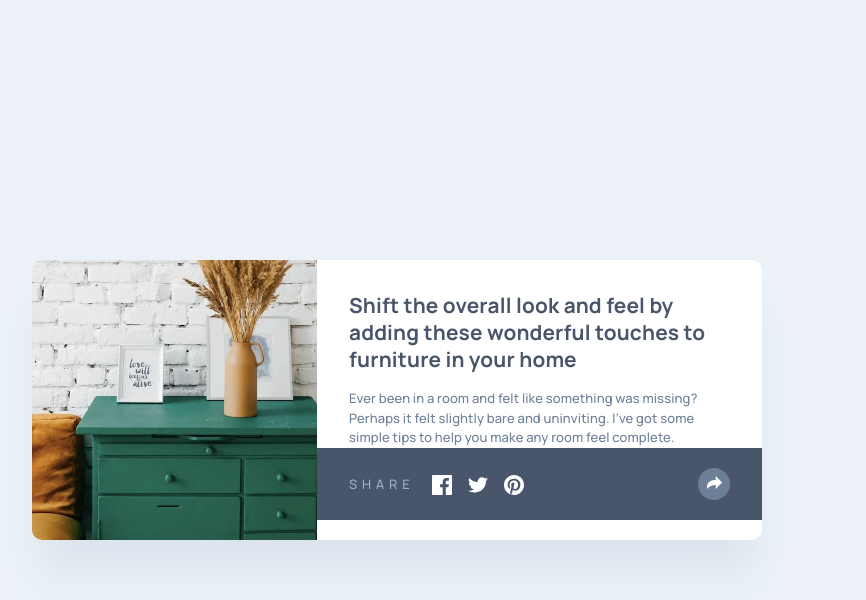
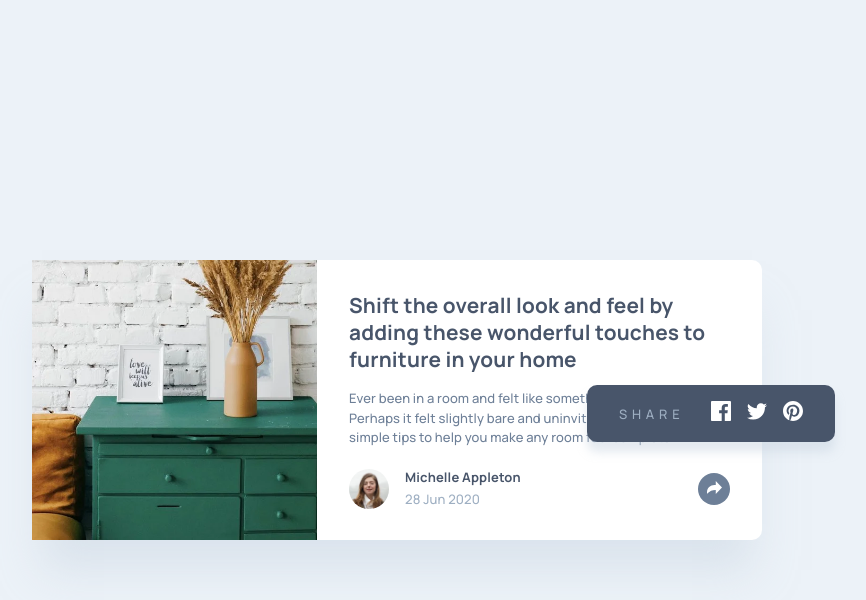
Before and after one commit to MarenOelixtown/fm-article-preview-component, a plain HTML site: page index.html in a window 1280 px wide. Both pictures are taken after a click on the button 957 px from the left and 488 px from the top of the page. Shown: the whole page, without its empty margins (243-1109 px from the left). Drawn offline with Linux system fonts and the light colour scheme.

Commit message:
adjusting shareButton-function and styling share-popup for desktop

```diff
--- a/css/style.css
+++ b/css/style.css
@@ -56,8 +56,7 @@ main {
   object-fit: cover;
   object-position: 75% 25%;
 }
-.article-preview__content {
-}
+
 .article-preview__heading {
   font-size: 1rem;
   font-weight: var(--font-weight-bold);
@@ -118,6 +117,7 @@ main {
   color: var(--grayish-blue);
 }
 .share-popup__menu {
+  width: 15.5rem;
   list-style: none;
   width: 5.75rem;
   display: flex;
@@ -141,10 +141,13 @@ main {
 @media (min-width: 75em) {
   main {
     max-width: 90rem;
+    overflow: visible;
   }
   .article-preview {
     max-width: 45.625rem;
     display: flex;
+    position: relative;
+    overflow: visible;
   }
   .article-preview__img {
     max-width: 17.813rem;
@@ -163,4 +166,16 @@ main {
   .article-preview__description {
     margin-bottom: 0;
   }
+
+  .share-popup {
+    align-items: center;
+    border-radius: 10px;
+    box-shadow: 0px 10px 10px 0px rgba(201, 213, 225, 0.5);
+    width: 15.5rem;
+    padding: 1rem 2rem;
+    position: absolute;
+    z-index: 1000;
+    right: -10%;
+    bottom: 35%;
+  }
 }
--- a/js/index.js
+++ b/js/index.js
@@ -4,10 +4,22 @@ const sharePopup = document.querySelector('[data-js="share-popup"]');
 const shareButton = document.querySelector('[data-js="share-button"]');
 const buttonIcon = document.querySelector('[data-js="button-icon"]');
 
+const breakpoint = 1200;
+
 shareButton.addEventListener("click", (event) => {
-  footer.classList.toggle("show-popup--bg-color");
-  author.classList.toggle("show-popup");
-  sharePopup.classList.toggle("show-popup");
-  shareButton.classList.toggle("show-popup__button--dark");
-  buttonIcon.classList.toggle("show-popup-button__icon--white");
+  if (window.innerWidth < breakpoint) {
+    footer.classList.toggle("show-popup--bg-color");
+    author.classList.toggle("show-popup");
+    sharePopup.classList.toggle("show-popup");
+    shareButton.classList.toggle("show-popup__button--dark");
+    buttonIcon.classList.toggle("show-popup-button__icon--white");
+  } else {
+    sharePopup.classList.toggle("show-popup");
+    shareButton.classList.toggle("show-popup__button--dark");
+    buttonIcon.classList.toggle("show-popup-button__icon--white");
+  }
 });
+
+window.addEventListener("resize", () => {
+  window.location.reload();
+});
```
